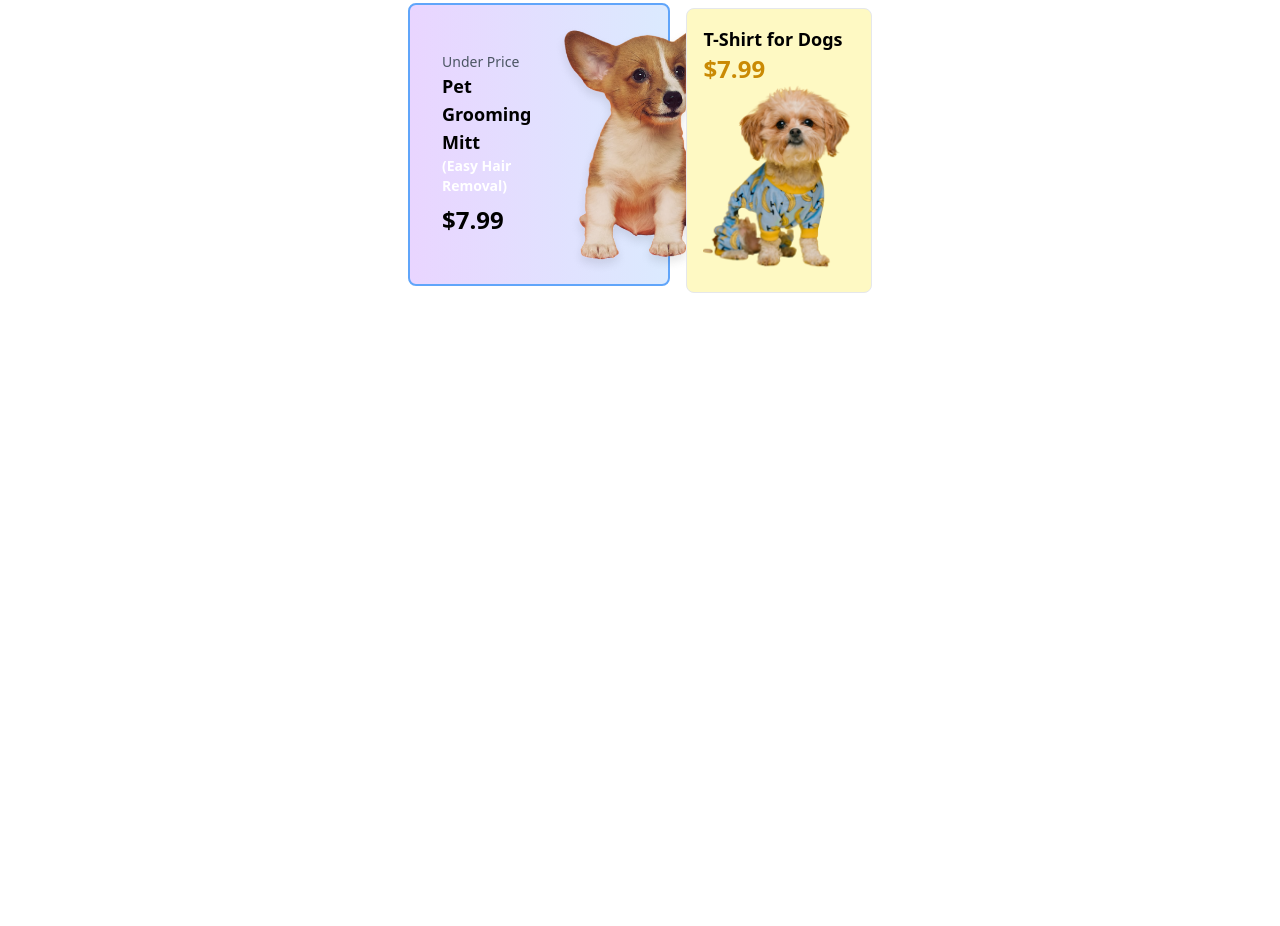
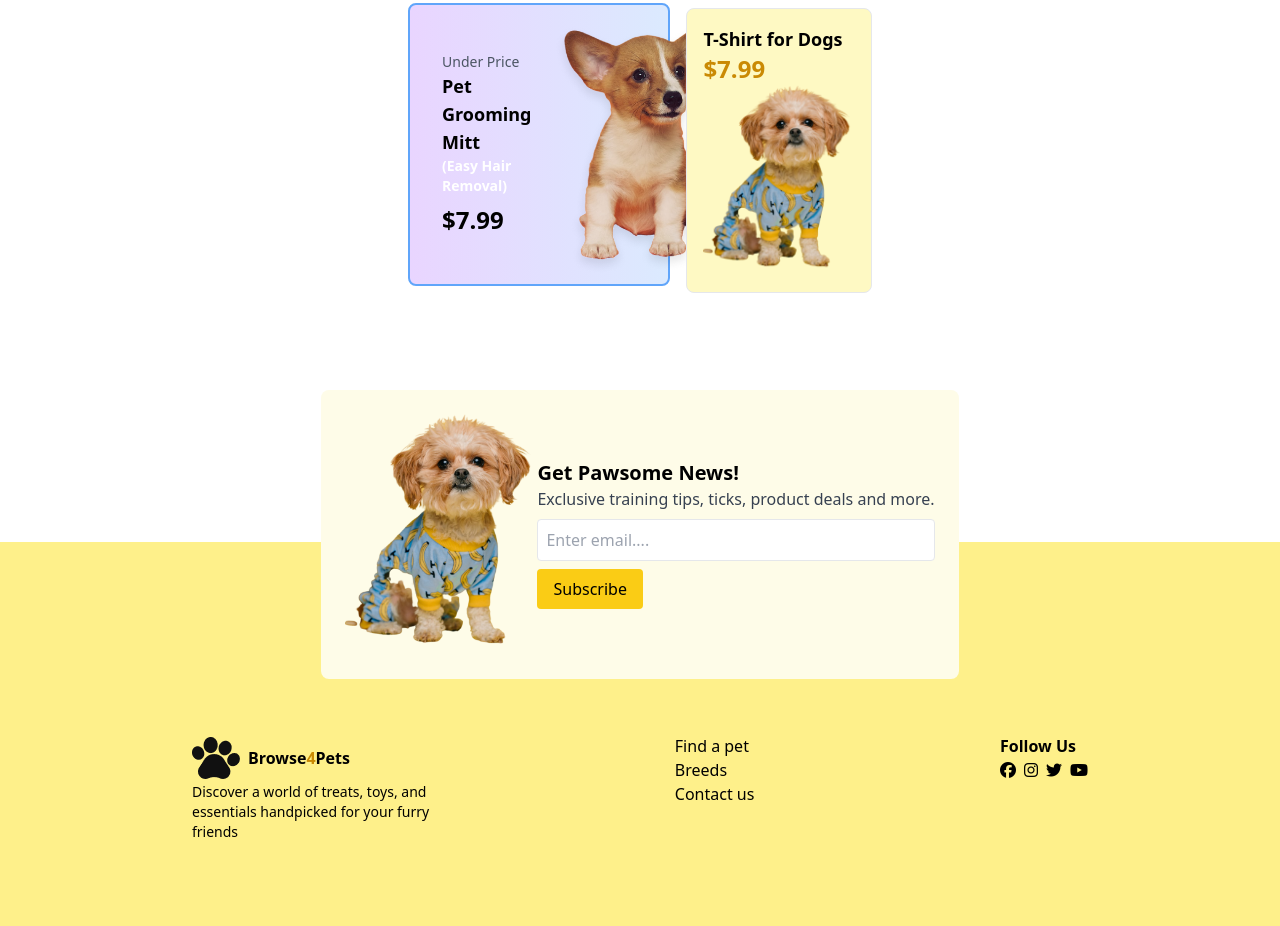
Before and after one commit to fagun221733/asgn-3, a plain HTML site: page index.html in a window 1280 px wide. Shown: the part 1440-2366 px from the top of the page. Before the commit the page ends 1774 px from the top, so only its background shows below. Drawn offline with nearby package versions, Linux system fonts and the light colour scheme.

Commit message:
final commit

```diff
--- a/index.html
+++ b/index.html
@@ -213,9 +213,47 @@
 
 </main>
 
-<footer>
+<!-- Footer Section -->
+<footer class="relative bg-yellow-200 p-48 h-96 mt-52 ">
+
+  <div>
+    <section class="absolute rounded-lg -top-48 inset-x-0 md:mx-auto mx-8 w-fit ">
+    <!-- Subscription Section -->
+    <div class="mt-10 bg-yellow-50 p-6 rounded-lg md:flex items-center ">
+      <div>
+        <img src="./c1-assets/cute-pet-mid.png" alt="" class="w-48">
+      </div>
+      <div>
+        <h2 class="text-xl font-bold">Get Pawsome News!</h2>
+        <p class="text-gray-700">Exclusive training tips, ticks, product deals and more.</p>
+        <input type="email" placeholder="Enter email...." class="border p-2 rounded w-full mt-2">
+        <button class="bg-yellow-400 px-4 py-2 mt-2 rounded">Subscribe</button>
+      </div>
+    </div>
+
+  </section>
+  </div>
 
 
+
+<div class="lg:flex justify-between sm:gap-y-2">
+  <div class="">
+    <h3 class="font-bold flex items-center"><span class="mr-2"><img src="./c1-assets/logo-footer.png" alt=""></span> Browse<span class="text-yellow-600">4</span>Pets</h3>
+    <p class="text-sm">Discover a world of treats, toys, and <br> essentials handpicked for your furry <br> friends
+    </p>
+  </div>
+  <div class="">
+    <p>Find a pet</p>
+    <p>Breeds</p>
+    <p>Contact us</p>
+  </div>
+  <div>
+    <p class="font-bold">Follow Us</p>
+    <div class="md:flex gap-2">
+      <span><i class="fa-brands fa-facebook"></i></span> <span><i class="fa-brands fa-instagram"></i></span> <span><i class="fa-brands fa-twitter"></i></span> <span><i class="fa-brands fa-youtube"></i></span>
+    </div>
+  </div>
+</div>
 </footer>
 
 
```
